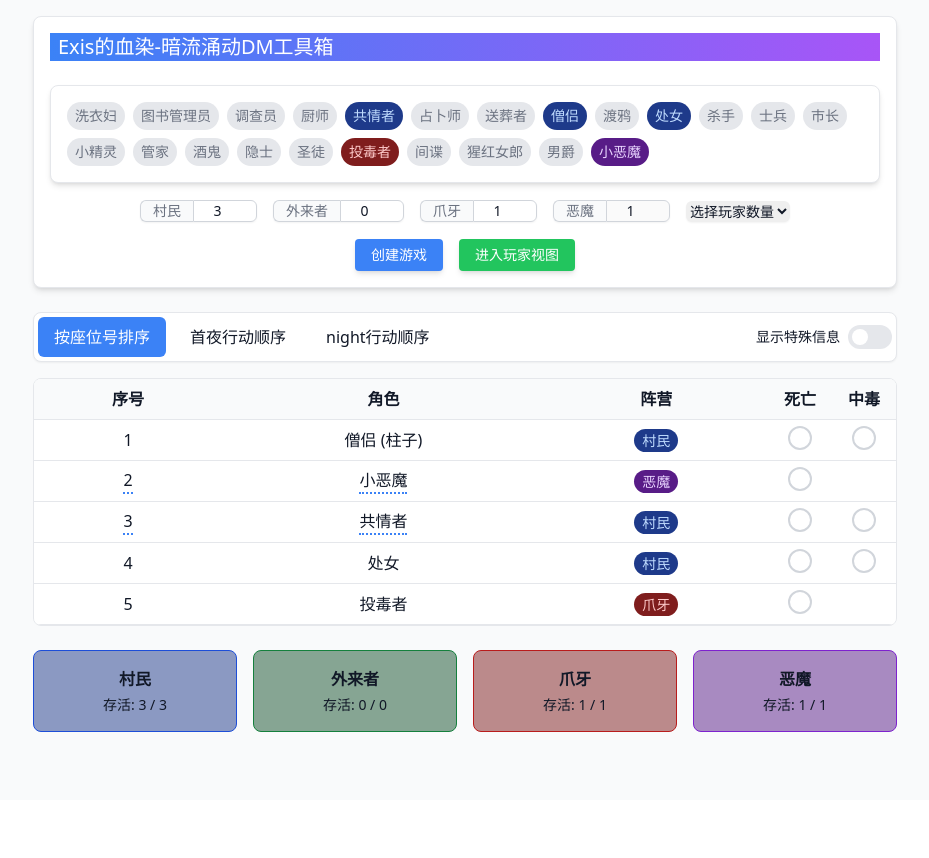
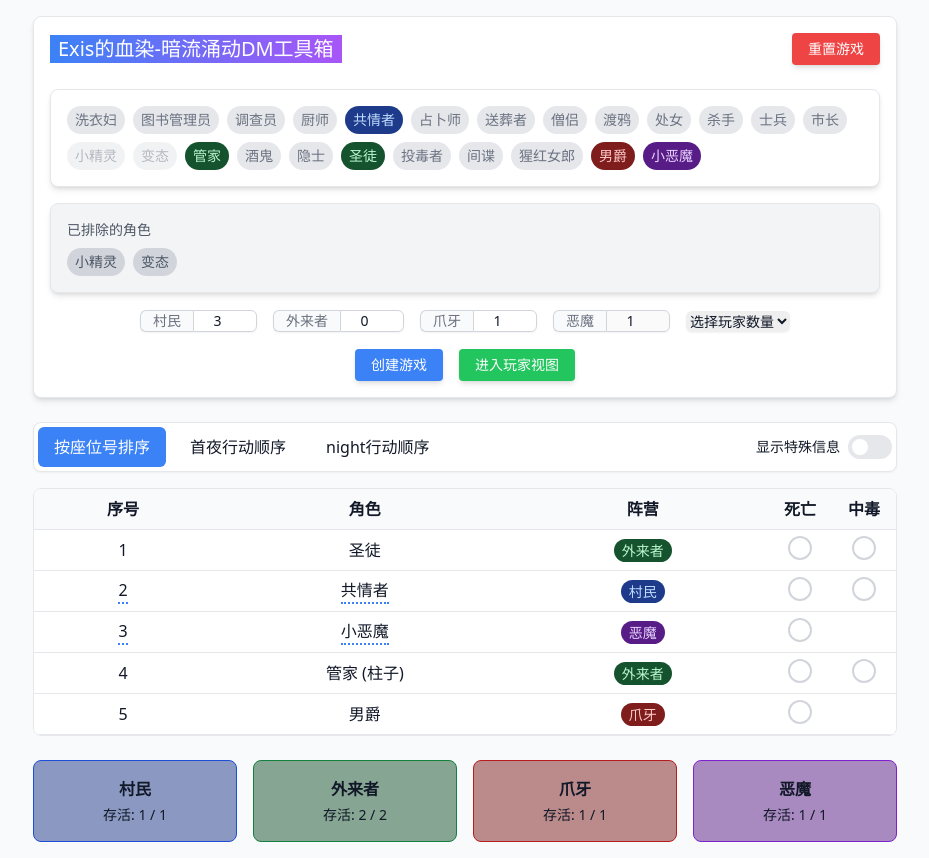
Before and after one commit to gotexis/xueran, a React (Vite) app: page / in a window 1280 px wide. Both pictures are taken after a click on the button "创建游戏". Shown: the whole page, without its empty margins (175-1104 px from the left). Before the commit the page ends 800 px from the top, so only its background shows below. Built offline with nearby package versions, Linux system fonts and the light colour scheme.

Commit message:
bump persistance / role select

```diff
--- a/src/App.tsx
+++ b/src/App.tsx
@@ -12,7 +12,15 @@ import {
 import { generateSpecialInfo } from './specialRoleInfoHandlers'
 
 // 角色标签组件
-const RoleTags = ({ players }: { players: Player[] }) => {
+const RoleTags = ({
+  players,
+  excludedRoles,
+  onRoleClick
+}: {
+  players: Player[];
+  excludedRoles: Set<string>;
+  onRoleClick: (role: string) => void;
+}) => {
   const activeRoles = new Set(players.map(p => p.role.name))
 
   const allRoles = [
@@ -29,7 +37,9 @@ const RoleTags = ({ players }: { players: Player[] }) => {
           roles.map(role => (
             <span
               key={role}
-              className={`px-2 py-1 rounded-full text-sm whitespace-nowrap ${
+              onClick={() => onRoleClick(role)}
+              className={`px-2 py-1 rounded-full text-sm whitespace-nowrap cursor-pointer hover:opacity-80 ${
+                excludedRoles.has(role) ? 'opacity-50 ' : '' }${
                 activeRoles.has(role)
                   ? type === 'townsfolk' ? 'bg-blue-900 text-blue-200' :
                     type === 'outsider' ? 'bg-green-900 text-green-200' :
@@ -47,23 +57,114 @@ const RoleTags = ({ players }: { players: Player[] }) => {
   )
 }
 
+// 被排除的角色标签组件
+const ExcludedRoleTags = ({
+  excludedRoles,
+  onRoleClick
+}: {
+  excludedRoles: Set<string>;
+  onRoleClick: (role: string) => void;
+}) => {
+  if (excludedRoles.size === 0) return null;
+
+  const excludedRolesList = Array.from(excludedRoles);
+
+  return (
+    <div className="mb-4 bg-gray-100 rounded-lg p-4 shadow-md border border-gray-200">
+      <h3 className="text-sm text-gray-600 mb-2">已排除的角色</h3>
+      <div className="flex flex-wrap gap-2">
+        {excludedRolesList.map(role => (
+          <span
+            key={role}
+            onClick={() => onRoleClick(role)}
+            className="px-2 py-1 rounded-full text-sm whitespace-nowrap cursor-pointer bg-gray-300 text-gray-600 hover:opacity-80"
+          >
+            {role}
+          </span>
+        ))}
+      </div>
+    </div>
+  )
+}
+
 export default function App() {
-  const [counts, setCounts] = useState<PlayerCounts>({
-    townsfolk: 3,
-    outsider: 0,
-    minion: 1,
-    demon: 1
+  const [counts, setCounts] = useState<PlayerCounts>(() => {
+    const saved = localStorage.getItem('bloodOnTheClock_counts')
+    return saved ? JSON.parse(saved) : {
+      townsfolk: 3,
+      outsider: 0,
+      minion: 1,
+      demon: 1
+    }
   })
 
-  const [players, setPlayers] = useState<Player[]>([])
+  const [players, setPlayers] = useState<Player[]>(() => {
+    const saved = localStorage.getItem('bloodOnTheClock_players')
+    return saved ? JSON.parse(saved) : []
+  })
+
+  const [excludedRoles, setExcludedRoles] = useState<Set<string>>(() => {
+    const saved = localStorage.getItem('bloodOnTheClock_excludedRoles')
+    return new Set(saved ? JSON.parse(saved) : ['小精灵', '变态'])
+  })
+
   const [showPlayerView, setShowPlayerView] = useState(false)
   const [selectedPlayer, setSelectedPlayer] = useState<number | null>(null)
   const [sortType, setSortType] = useState<'id' | 'firstNight' | 'otherNights'>('id')
   const [showSpecialInfo, setShowSpecialInfo] = useState(false)
   const [activeTooltip, setActiveTooltip] = useState<number | null>(null)
-  const [poisonedPlayer, setPoisonedPlayer] = useState<number | null>(null)
+  const [poisonedPlayer, setPoisonedPlayer] = useState<number | null>(() => {
+    const saved = localStorage.getItem('bloodOnTheClock_poisonedPlayer')
+    return saved ? JSON.parse(saved) : null
+  })
   const [infoModalPlayer, setInfoModalPlayer] = useState<number | null>(null)
   const [tempSpecialInfo, setTempSpecialInfo] = useState<string>('')
+
+  // 保存状态到localStorage
+  useEffect(() => {
+    localStorage.setItem('bloodOnTheClock_counts', JSON.stringify(counts))
+  }, [counts])
+
+  useEffect(() => {
+    localStorage.setItem('bloodOnTheClock_players', JSON.stringify(players))
+  }, [players])
+
+  useEffect(() => {
+    localStorage.setItem('bloodOnTheClock_excludedRoles', JSON.stringify(Array.from(excludedRoles)))
+  }, [excludedRoles])
+
+  useEffect(() => {
+    localStorage.setItem('bloodOnTheClock_poisonedPlayer', JSON.stringify(poisonedPlayer))
+  }, [poisonedPlayer])
+
+  // 重置游戏状态
+  const resetGame = () => {
+    if (!window.confirm('确定要重置游戏吗？这将清除所有游戏数据。')) {
+      return
+    }
+    setCounts({
+      townsfolk: 3,
+      outsider: 0,
+      minion: 1,
+      demon: 1
+    })
+    setPlayers([])
+    setExcludedRoles(new Set(['小精灵', '变态']))
+    setPoisonedPlayer(null)
+    setShowPlayerView(false)
+    setSelectedPlayer(null)
+    setSortType('id')
+    setShowSpecialInfo(false)
+    setActiveTooltip(null)
+    setInfoModalPlayer(null)
+    setTempSpecialInfo('')
+
+    // 清除localStorage
+    localStorage.removeItem('bloodOnTheClock_counts')
+    localStorage.removeItem('bloodOnTheClock_players')
+    localStorage.removeItem('bloodOnTheClock_excludedRoles')
+    localStorage.removeItem('bloodOnTheClock_poisonedPlayer')
+  }
 
   // 从预设中选择玩家数量
   const handlePresetSelect = (totalPlayers: number) => {
@@ -78,22 +179,51 @@ export default function App() {
     }
   }
 
-  // 随机选择角色
+  // 处理角色点击
+  const handleRoleClick = (roleName: string) => {
+    setExcludedRoles(prev => {
+      const newExcluded = new Set(prev);
+      if (newExcluded.has(roleName)) {
+        newExcluded.delete(roleName);
+      } else {
+        newExcluded.add(roleName);
+      }
+      return newExcluded;
+    });
+  }
+
+  // 修改随机选择角色的逻辑
   const createGame = () => {
+    // 过滤掉被排除的角色
+    const availableTownsfolk = townsfolkRoles.filter(role => !excludedRoles.has(role))
+    const availableOutsiders = outsiderRoles.filter(role => !excludedRoles.has(role))
+    const availableMinions = minionRoles.filter(role => !excludedRoles.has(role))
+    const isDemonExcluded = excludedRoles.has('小恶魔')
+
+    if (
+      availableTownsfolk.length < counts.townsfolk ||
+      availableOutsiders.length < counts.outsider ||
+      availableMinions.length < counts.minion ||
+      isDemonExcluded
+    ) {
+      alert('可用角色不足，请减少排除的角色数量或调整玩家配置')
+      return
+    }
+
     // 随机选择村民
-    const shuffledVillagers = [...townsfolkRoles]
+    const shuffledVillagers = [...availableTownsfolk]
       .sort(() => Math.random() - 0.5)
       .slice(0, counts.townsfolk)
       .map(name => ({ name, type: 'townsfolk' as const }))
 
     // 随机选择外来者
-    const shuffledOutsiders = [...outsiderRoles]
+    const shuffledOutsiders = [...availableOutsiders]
       .sort(() => Math.random() - 0.5)
       .slice(0, counts.outsider)
       .map(name => ({ name, type: 'outsider' as const }))
 
     // 随机选择爪牙
-    const shuffledMinions = [...minionRoles]
+    const shuffledMinions = [...availableMinions]
       .sort(() => Math.random() - 0.5)
       .slice(0, counts.minion)
       .map(name => ({ name, type: 'minion' as const }))
@@ -308,12 +438,27 @@ export default function App() {
     <div className="min-h-screen bg-gray-50 text-gray-900">
       <div className="max-w-4xl mx-auto p-4">
         <div className="mb-6 bg-white rounded-lg p-4 shadow-md border border-gray-200 ">
-          <h1 className="text-xl text-white px-2 mb-6 bg-gradient-to-r from-blue-500 to-purple-500">
-            Exis的血染-暗流涌动DM工具箱
-          </h1>
+          <div className="flex justify-between items-center mb-6">
+            <h1 className="text-xl text-white px-2 bg-gradient-to-r from-blue-500 to-purple-500">
+              Exis的血染-暗流涌动DM工具箱
+            </h1>
+            {players.length > 0 && (
+              <button
+                onClick={resetGame}
+                className="px-4 py-1.5 bg-red-500 hover:bg-red-600 rounded transition-colors text-white shadow-md text-sm"
+              >
+                重置游戏
+              </button>
+            )}
+          </div>
 
           {/* 只在非玩家视图且有玩家时显示角色标签 */}
-          {!showPlayerView && players.length > 0 && <RoleTags players={players} />}
+          {!showPlayerView && players.length > 0 && (
+            <>
+              <RoleTags players={players} excludedRoles={excludedRoles} onRoleClick={handleRoleClick} />
+              <ExcludedRoleTags excludedRoles={excludedRoles} onRoleClick={handleRoleClick} />
+            </>
+          )}
 
           <div className="flex flex-wrap items-center gap-4 justify-center mb-4">
             {(['townsfolk', 'outsider', 'minion', 'demon'] as const).map(type => (
--- a/src/constants.ts
+++ b/src/constants.ts
@@ -30,6 +30,7 @@ export const townsfolkRoles = [
   "士兵",
   "市长",
   "小精灵",
+  "变态",
 ]
 
 export const outsiderRoles = [
```
